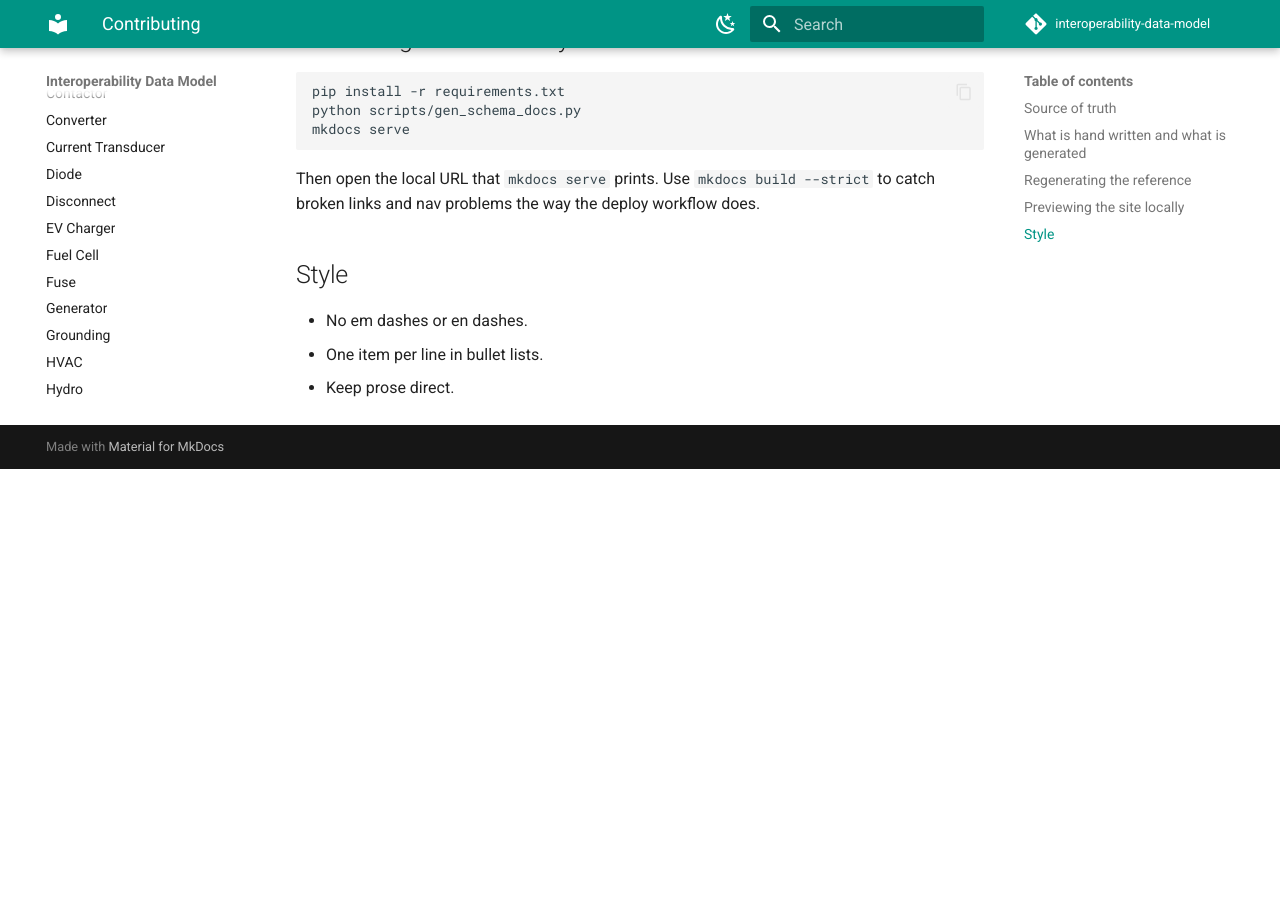
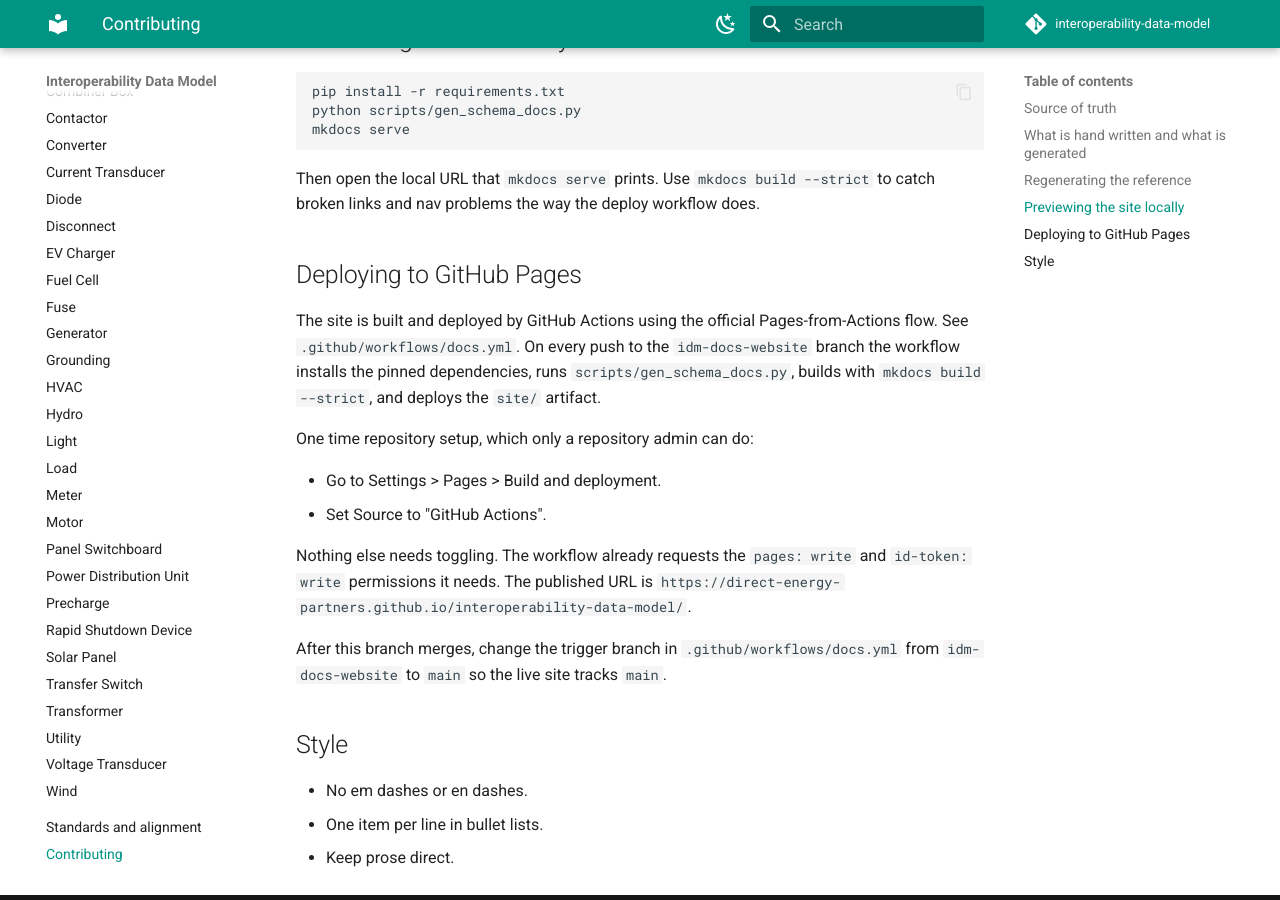
Before and after one commit to Direct-Energy-Partners/interoperability-data-model, an MkDocs documentation site: the page built from docs/contributing.md, in a window 1280 px wide and 900 px high, scrolled down 838 px. Built offline with MkDocs 1.6.1 and Material for MkDocs 9.7.7, drawn with Linux system fonts in a browser that asks for light colours; comment, search, counter and statistics services are not loaded; before the commit the page ends 1307 px from its top, so only the background shows below that.

Commit message:
Document GitHub Pages deploy and required repo setting
Co-Authored-By: Claude Opus 4.8 <noreply@anthropic.com>

```diff
--- a/docs/contributing.md
+++ b/docs/contributing.md
@@ -38,6 +38,25 @@ mkdocs serve
 Then open the local URL that `mkdocs serve` prints. Use `mkdocs build --strict` to catch
 broken links and nav problems the way the deploy workflow does.
 
+## Deploying to GitHub Pages
+
+The site is built and deployed by GitHub Actions using the official Pages-from-Actions flow.
+See `.github/workflows/docs.yml`. On every push to the `idm-docs-website` branch the workflow
+installs the pinned dependencies, runs `scripts/gen_schema_docs.py`, builds with
+`mkdocs build --strict`, and deploys the `site/` artifact.
+
+One time repository setup, which only a repository admin can do:
+
+- Go to Settings > Pages > Build and deployment.
+- Set Source to "GitHub Actions".
+
+Nothing else needs toggling. The workflow already requests the `pages: write` and
+`id-token: write` permissions it needs. The published URL is
+`https://direct-energy-partners.github.io/interoperability-data-model/`.
+
+After this branch merges, change the trigger branch in `.github/workflows/docs.yml` from
+`idm-docs-website` to `main` so the live site tracks `main`.
+
 ## Style
 
 - No em dashes or en dashes.
```
